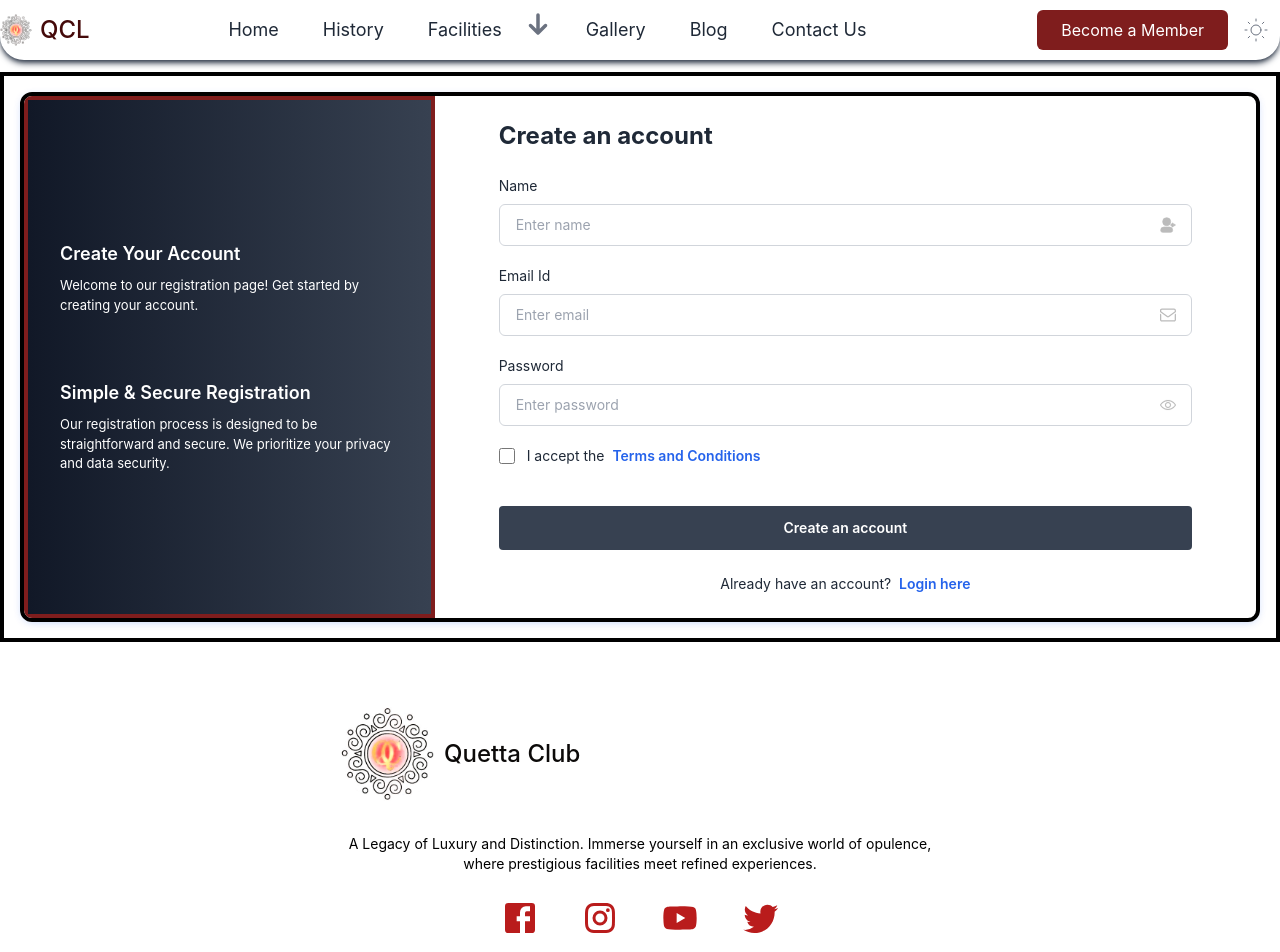
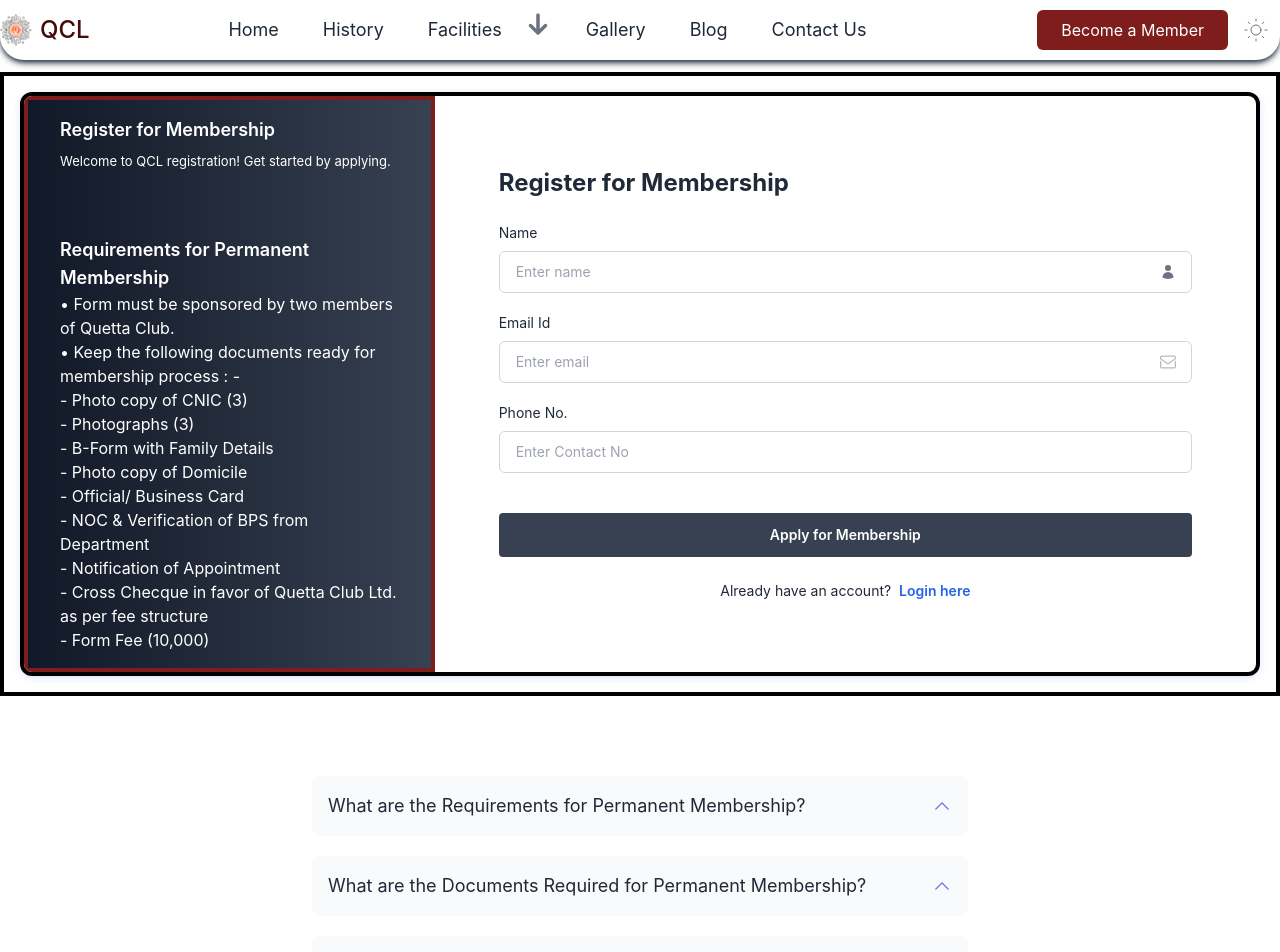
Before and after one commit to thenewadeel/qcl-next, a Next.js app: page /join in a window 1280 px wide. Shown: the top 952 px of the page. Built offline with nearby package versions, Linux system fonts and the light colour scheme.

Commit message:
join instructions added, nightly changes

```diff
--- a/components/ctaBanner.js
+++ b/components/ctaBanner.js
@@ -1,5 +1,6 @@
 import React from "react";
 import Container from "./container";
+import Link from "next/link";
 
 const CtaBanner = () => {
   return (
@@ -11,12 +12,13 @@
             A Legacy of Luxury and Distinction. Immerse yourself in an exclusive world of opulence, where prestigious
             facilities meet refined experiences.
           </p>
-          <button
+          <Link
             type="button"
+            href="/join"
             className="px-6 py-3 mt-12 rounded-full text-white text-base tracking-wider font-semibold border-none outline-none bg-gray-600 hover:bg-gray-700"
           >
             Apply for Membership
-          </button>
+          </Link>
         </div>
       </div>
     </Container>
--- a/components/faq.js
+++ b/components/faq.js
@@ -3,7 +3,25 @@
 import { Disclosure } from "@headlessui/react";
 import { ChevronUpIcon } from "@heroicons/react/24/solid";
 
-const Faq = () => {
+const Faq = (props) => {
+  // if(props!==null)
+  let newdata;
+  const { data } = props;
+  console.log(props);
+  // if (!data) {
+  newdata = data
+    ? data
+    : [
+        {
+          question: "Where can I apply for membership?",
+          answer:
+            "Membership forms can be obtained from our operator at the phone number provided in the Contact section.",
+        },
+      ];
+  // } else {
+  // newdata = data;
+  // }
+  const faqdata = newdata;
   return (
     <Container className="!p-0">
       <div className="w-full max-w-2xl p-2 mx-auto rounded-2xl">
@@ -29,11 +47,4 @@
   );
 };
 
-const faqdata = [
-  {
-    question: "Where can I apply for membership?",
-    answer: "Membership forms can be obtained from our operator at the phone number provided in the Contact section.",
-  },
-];
-
 export default Faq;
--- a/components/footer.js
+++ b/components/footer.js
@@ -11,7 +11,7 @@
       <footer className=" py-8 px-10 ">
         <div className="md:max-w-[50%] mx-auto text-center self-center">
           <Link href="/" className="flex items-center space-x-2 text-2xl font-medium text-stone-950 dark:text-gray-100">
-            <Image src="/img/logo.svg" alt="N" width="64" height="64" className="w-24" />
+            <Image src="/img/logo.svg" alt="N" width="512" height="512" className="w-24" />
             <span>Quetta Club</span>
           </Link>
           <p className="text-sm mt-8 dark:text-gray-400">
--- a/components/joinForm.js
+++ b/components/joinForm.js
@@ -1,6 +1,7 @@
 import Image from "next/image";
 import React from "react";
 import Container from "./container";
+import { UserIcon } from "@heroicons/react/24/solid";
 
 const Join = (props) => {
   const { data } = props;
@@ -11,22 +12,34 @@
           <div className="grid md:grid-cols-3 items-center shadow-[0_2px_10px_-3px_rgba(6,81,237,0.3)] rounded-xl h-full overflow-hidden border-4 border-black">
             <div className="max-md:order-1 flex flex-col justify-center space-y-16 max-md:mt-16 min-h-full bg-gradient-to-r from-gray-900 to-gray-700 lg:px-8 px-4 py-4 border-4 border-red-900">
               <div>
-                <h4 className="text-white text-lg font-semibold">Create Your Account</h4>
-                <p className="text-[13px] text-white mt-2">
-                  Welcome to our registration page! Get started by creating your account.
-                </p>
+                <h4 className="text-white text-lg font-semibold">Register for Membership</h4>
+                <p className="text-[13px] text-white mt-2">Welcome to QCL registration! Get started by applying.</p>
               </div>
-              <div>
-                <h4 className="text-white text-lg font-semibold">Simple & Secure Registration</h4>
-                <p className="text-[13px] text-white mt-2">
-                  Our registration process is designed to be straightforward and secure. We prioritize your privacy and
-                  data security.
-                </p>
+
+              <div className="text-white">
+                <h4 className="text-white text-lg font-semibold">Requirements for Permanent Membership</h4>
+                <ul>
+                  <li>&#8226; Form must be sponsored by two members of Quetta Club.</li>
+                  <li>
+                    &#8226; Keep the following documents ready for membership process : -
+                    <ul>
+                      <li>- Photo copy of CNIC (3)</li>
+                      <li>- Photographs (3)</li>
+                      <li>- B-Form with Family Details</li>
+                      <li>- Photo copy of Domicile</li>
+                      <li>- Official/ Business Card</li>
+                      <li>- NOC & Verification of BPS from Department</li>
+                      <li>- Notification of Appointment</li>
+                      <li>- Cross Checque in favor of Quetta Club Ltd. as per fee structure</li>
+                      <li>- Form Fee (10,000)</li>
+                    </ul>
+                  </li>
+                </ul>
               </div>
             </div>
             <form className="md:col-span-2 w-full py-6 px-6 sm:px-16">
               <div className="mb-6">
-                <h3 className="text-2xl font-bold">Create an account</h3>
+                <h3 className="text-2xl font-bold">Register for Membership</h3>
               </div>
               <div className="space-y-5">
                 <div>
@@ -39,19 +52,7 @@
                       className="bg-white border border-gray-300 w-full text-sm px-4 py-2.5 rounded-md outline-blue-500"
                       placeholder="Enter name"
                     />
-                    <svg
-                      xmlns="http://www.w3.org/2000/svg"
-                      fill="#bbb"
-                      stroke="#bbb"
-                      className="w-4 h-4 absolute right-4"
-                      viewBox="0 0 24 24"
-                    >
-                      <circle cx="10" cy="7" r="6" data-original="#000000"></circle>
-                      <path
-                        d="M14 15H6a5 5 0 0 0-5 5 3 3 0 0 0 3 3h12a3 3 0 0 0 3-3 5 5 0 0 0-5-5zm8-4h-2.59l.3-.29a1 1 0 0 0-1.42-1.42l-2 2a1 1 0 0 0 0 1.42l2 2a1 1 0 0 0 1.42 0 1 1 0 0 0 0-1.42l-.3-.29H22a1 1 0 0 0 0-2z"
-                        data-original="#000000"
-                      ></path>
-                    </svg>
+                    <UserIcon className="w-4 h-4 absolute right-4 fill-gray-500" />
                   </div>
                 </div>
                 <div>
@@ -93,6 +94,18 @@
                   </div>
                 </div>
                 <div>
+                  <label className="text-sm mb-2 block">Phone No.</label>
+                  <div className="relative flex items-center">
+                    <input
+                      name="phone"
+                      type="text"
+                      required
+                      className="bg-white border border-gray-300 w-full text-sm px-4 py-2.5 rounded-md outline-blue-500"
+                      placeholder="Enter Contact No"
+                    />
+                  </div>
+                </div>
+                {/* <div>
                   <label className="text-sm mb-2 block">Password</label>
                   <div className="relative flex items-center">
                     <input
@@ -115,8 +128,8 @@
                       ></path>
                     </svg>
                   </div>
-                </div>
-                <div className="flex items-center">
+                </div> */}
+                {/* <div className="flex items-center">
                   <input
                     id="remember-me"
                     name="remember-me"
@@ -129,14 +142,14 @@
                       Terms and Conditions
                     </a>
                   </label>
-                </div>
+                </div> */}
               </div>
               <div className="!mt-10">
                 <button
                   type="button"
                   className="w-full py-3 px-4 text-sm font-semibold rounded text-white bg-gray-700 hover:bg-gray-800 focus:outline-none"
                 >
-                  Create an account
+                  Apply for Membership
                 </button>
               </div>
               <p className="text-sm mt-6 text-center">
--- a/components/navbar.js
+++ b/components/navbar.js
@@ -20,7 +20,7 @@
                 <Link href="/">
                   <span className="flex items-center space-x-2 text-2xl font-medium text-red-950 dark:text-gray-100">
                     <span>
-                      <Image src="/img/logo.svg" alt="N" width="32" height="32" className="w-8" />
+                      <Image src="/img/logo.svg" alt="N" width="512" height="512" className="w-8" />
                     </span>
                     <span>QCL</span>
                   </span>
--- a/pages/join.js
+++ b/pages/join.js
@@ -25,6 +25,88 @@
       </Head>
       <Navbar />
       <Join />
+      <Faq
+        data={[
+          {
+            question: "What are the Requirements for Permanent Membership?",
+            answer: "Form must be sponsored by two members of Quetta Club.",
+          },
+          {
+            question: "What are the Documents Required for Permanent Membership?",
+            answer: (
+              <>
+                <ul>
+                  <li>- Photo copy of CNIC (3)</li>
+                  <li>- Photographs (3)</li>
+                  <li>- B-Form with Family Details</li>
+                  <li>- Photo copy of Domicile</li>
+                  <li>- Official/ Business Card</li>
+                  <li>- NOC & Verification of BPS from Department</li>
+                  <li>- Notification of Appointment</li>
+                  <li>- Cross Checque in favor of Quetta Club Ltd. as per fee structure</li>
+                  <li>- Form Fee (10,000)</li>
+                </ul>
+              </>
+            ),
+          },
+          {
+            question: "What is Fee Structure for Civilians?",
+            answer: (
+              <>
+                <div className="font-bolder text-lg">Civilians:</div>
+                <div className="indent-8">
+                  <ul>
+                    <li> - Entrance Fee -Rs. 2,450,000/-</li>
+                    <li> - Security Fee -Rs. 50,000/- (Refundable)</li>
+                    <li> - Total -Rs. 2,500,000/-</li>
+                    <li> - Yearly Subscription - Rs. 50,500/-</li>
+                  </ul>
+                </div>
+              </>
+            ),
+          },
+          {
+            question: "What is Fee Structure for Government Officials?",
+            answer: (
+              <>
+                <div className="font-bolder text-lg">Government Officials:</div>
+                <div className="indent-8">
+                  <ul>
+                    <li> - Entrance Fee -Rs. 1970,000/-</li>
+                    <li> - Security Fee -Rs. 30,000/- (Refundable)</li>
+                    <li> - Total -Rs. 2,000,000/-</li>
+                    <li> - Yearly Subscription - Rs. 50,500/-</li>
+                  </ul>
+                </div>
+                <div className="font-bolder text-lg">Retired Government Officials:</div>
+                <div className="indent-8">
+                  <ul>
+                    <li> - Entrance Fee -Rs. 1970,000/-</li>
+                    <li> - Security Fee -Rs. 30,000/- (Refundable)</li>
+                    <li> - Total -Rs. 2,000,000/-</li>
+                    <li> - Yearly Subscription - Rs. 50,500/-</li>
+                  </ul>
+                </div>
+              </>
+            ),
+          },
+          {
+            question: "What is Format for NOC for Government Officers?",
+            answer: (
+              <>
+                <div className="font-bolder text-lg underline text-center">DRAFT NOC REQUIRED FOR GOVT OFFICERS</div>
+                <div className="indent-8">
+                  <p>
+                    It is certified that Mr.__________ is a permanent employ / gazetted officer in __________ as
+                    __________ . His grade is equivalent __________ . This department has no objection if membership is
+                    granted to him.
+                  </p>
+                </div>
+              </>
+            ),
+          },
+        ]}
+      />
       <Footer />
       {/* <PopupWidget /> */}
     </>
```
Also changed, not shown: 1 other file (tests, documents, lock files or other folders).
